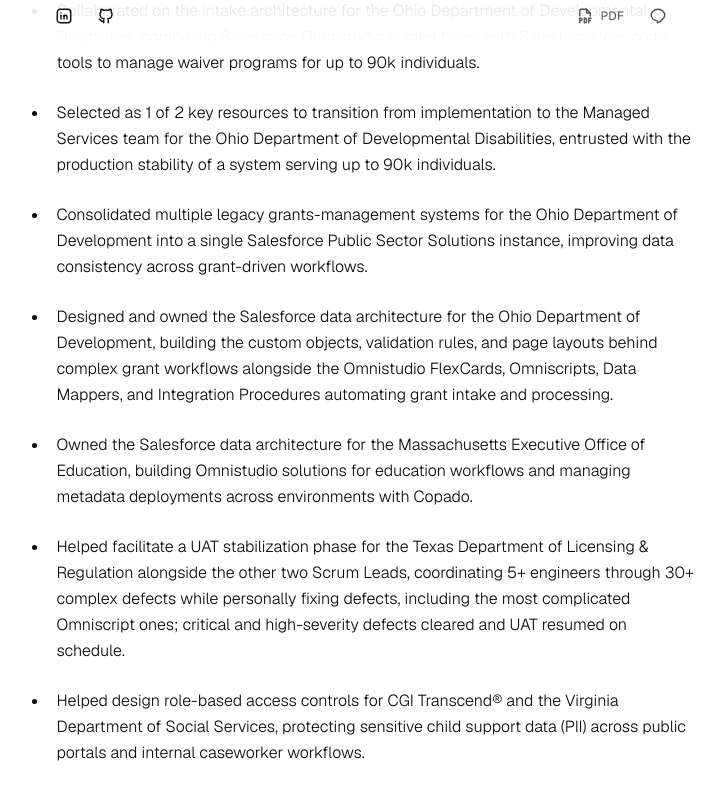
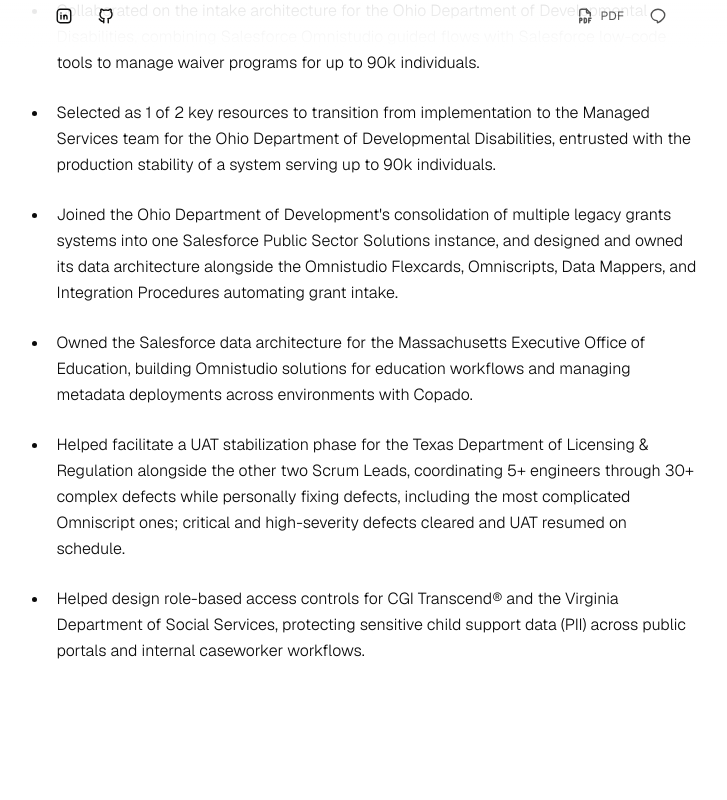
Before and after one commit to ryanww321/Portfolio, a Next.js app: page /work/cgi in a window 1280 px wide. Shown: the part 753-1553 px from the top of the page, without its empty margins (272-999 px from the left). Built offline with nearby package versions, Linux system fonts and the light colour scheme.

Commit message:
Merge the two Ohio Department of Development bullets
Co-Authored-By: Claude Opus 5.5 (1M context) <noreply@anthropic.com>
Claude-Session: https://claude.ai/code/session_01PBi32bzueCV3eTmEgZJTfr

```diff
--- a/data/workExperience.ts
+++ b/data/workExperience.ts
@@ -57,8 +57,7 @@ export const workExperience: WorkExperience[] = [
       "Served as Omnistudio Solution Architect and one of three Scrum Leads for the Texas Department of Licensing & Regulation, designing guided licensing workflows and Experience Cloud registration and post-login routing for a system issuing up to 960k licenses annually, and presented the opening Roadshow demo to roughly 150 stakeholders.",
       "Collaborated on the intake architecture for the Ohio Department of Developmental Disabilities, combining Salesforce Omnistudio guided flows with Salesforce low-code tools to manage waiver programs for up to 90k individuals.",
       "Selected as 1 of 2 key resources to transition from implementation to the Managed Services team for the Ohio Department of Developmental Disabilities, entrusted with the production stability of a system serving up to 90k individuals.",
-      "Consolidated multiple legacy grants-management systems for the Ohio Department of Development into a single Salesforce Public Sector Solutions instance, improving data consistency across grant-driven workflows.",
-      "Designed and owned the Salesforce data architecture for the Ohio Department of Development, building the custom objects, validation rules, and page layouts behind complex grant workflows alongside the Omnistudio FlexCards, Omniscripts, Data Mappers, and Integration Procedures automating grant intake and processing.",
+      "Joined the Ohio Department of Development's consolidation of multiple legacy grants systems into one Salesforce Public Sector Solutions instance, and designed and owned its data architecture alongside the Omnistudio Flexcards, Omniscripts, Data Mappers, and Integration Procedures automating grant intake.",
       "Owned the Salesforce data architecture for the Massachusetts Executive Office of Education, building Omnistudio solutions for education workflows and managing metadata deployments across environments with Copado.",
       "Helped facilitate a UAT stabilization phase for the Texas Department of Licensing & Regulation alongside the other two Scrum Leads, coordinating 5+ engineers through 30+ complex defects while personally fixing defects, including the most complicated Omniscript ones; critical and high-severity defects cleared and UAT resumed on schedule.",
       "Helped design role-based access controls for CGI Transcend® and the Virginia Department of Social Services, protecting sensitive child support data (PII) across public portals and internal caseworker workflows.",
```
